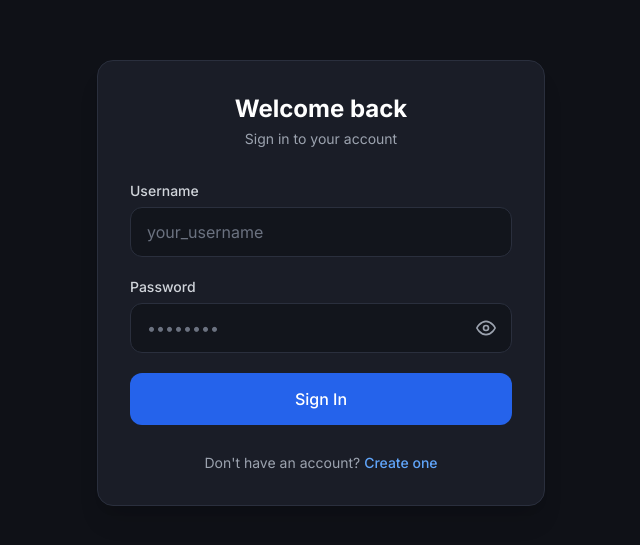
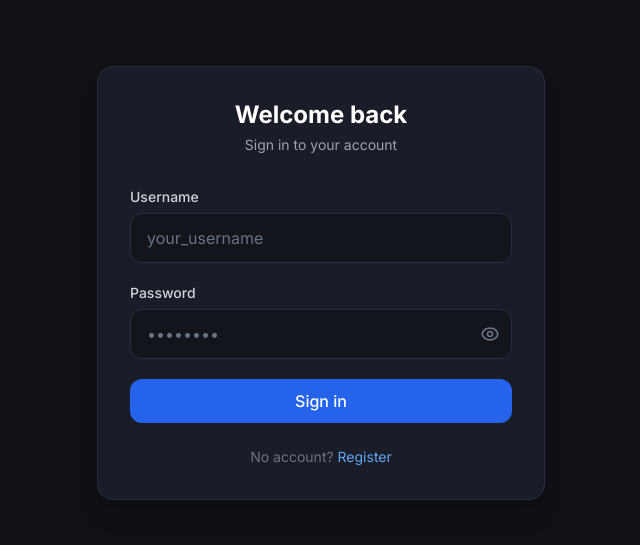
Before and after one commit to faham112/virtual-otp-system, a Next.js app in the folder frontend/: page /login in a window 1280 px wide. Shown: the part 117-662 px from the top of the page, without its empty margins (319-959 px from the left). Built offline with nearby package versions, Linux system fonts and the light colour scheme; no server answers.

Commit message:
v2.3: catalog uses make_fivesim + admin login redirects to /admin

```diff
--- a/frontend/app/login/page.tsx
+++ b/frontend/app/login/page.tsx
@@ -31,7 +31,11 @@ export default function LoginPage() {
       });
 
       Cookies.set("token", res.data.access_token, { expires: 7, sameSite: "lax" });
-      router.push("/dashboard");
+      if (res.data.is_admin) {
+        router.push("/admin");
+      } else {
+        router.push("/dashboard");
+      }
     } catch (err: any) {
       const detail = err.response?.data?.detail;
       setError(typeof detail === "string" ? detail : "Login failed. Check credentials.");
@@ -83,44 +87,32 @@ export default function LoginPage() {
               <button
                 type="button"
                 onClick={() => setShowPassword(!showPassword)}
-                className="absolute right-3 top-1/2 -translate-y-1/2 text-gray-400 hover:text-gray-200 transition p-1"
-                aria-label={showPassword ? "Hide password" : "Show password"}
+                className="absolute right-3 top-1/2 -translate-y-1/2 text-gray-500 hover:text-gray-300"
                 tabIndex={-1}
               >
                 {showPassword ? (
-                  <svg xmlns="http://www.w3.org/2000/svg" width="20" height="20" viewBox="0 0 24 24" fill="none" stroke="currentColor" strokeWidth="2" strokeLinecap="round" strokeLinejoin="round">
-                    <path d="M17.94 17.94A10.07 10.07 0 0 1 12 20c-7 0-11-8-11-8a18.45 18.45 0 0 1 5.06-5.94M9.9 4.24A9.12 9.12 0 0 1 12 4c7 0 11 8 11 8a18.5 18.5 0 0 1-2.16 3.19m-6.72-1.07a3 3 0 1 1-4.24-4.24" />
-                    <line x1="1" y1="1" x2="23" y2="23" />
+                  <svg className="w-5 h-5" fill="none" viewBox="0 0 24 24" stroke="currentColor">
+                    <path strokeLinecap="round" strokeLinejoin="round" strokeWidth={2} d="M13.875 18.825A10.05 10.05 0 0112 19c-4.478 0-8.268-2.943-9.543-7a9.97 9.97 0 011.563-3.029m5.858.908a3 3 0 114.243 4.243M9.878 9.878l4.242 4.242M9.88 9.88l-3.29-3.29m7.532 7.532l3.29 3.29M3 3l3.59 3.59m0 0A9.953 9.953 0 0112 5c4.478 0 8.268 2.943 9.543 7a10.025 10.025 0 01-4.132 5.411m0 0L21 21" />
                   </svg>
                 ) : (
-                  <svg xmlns="http://www.w3.org/2000/svg" width="20" height="20" viewBox="0 0 24 24" fill="none" stroke="currentColor" strokeWidth="2" strokeLinecap="round" strokeLinejoin="round">
-                    <path d="M1 12s4-8 11-8 11 8 11 8-4 8-11 8-11-8-11-8z" />
-                    <circle cx="12" cy="12" r="3" />
+                  <svg className="w-5 h-5" fill="none" viewBox="0 0 24 24" stroke="currentColor">
+                    <path strokeLinecap="round" strokeLinejoin="round" strokeWidth={2} d="M15 12a3 3 0 11-6 0 3 3 0 016 0z" />
+                    <path strokeLinecap="round" strokeLinejoin="round" strokeWidth={2} d="M2.458 12C3.732 7.943 7.523 5 12 5c4.478 0 8.268 2.943 9.542 7-1.274 4.057-5.064 7-9.542 7-4.477 0-8.268-2.943-9.542-7z" />
                   </svg>
                 )}
               </button>
             </div>
           </div>
 
-          <button type="submit" disabled={loading} className="w-full btn-primary py-3.5">
-            {loading ? (
-              <span className="flex items-center justify-center gap-2">
-                <svg className="animate-spin h-4 w-4" viewBox="0 0 24 24">
-                  <circle className="opacity-25" cx="12" cy="12" r="10" stroke="currentColor" strokeWidth="4" fill="none" />
-                  <path className="opacity-75" fill="currentColor" d="M4 12a8 8 0 018-8V0C5.373 0 0 5.373 0 12h4z" />
-                </svg>
-                Signing in...
-              </span>
-            ) : (
-              "Sign In"
-            )}
+          <button type="submit" disabled={loading} className="btn-primary w-full">
+            {loading ? "Signing in..." : "Sign in"}
           </button>
         </form>
 
-        <p className="text-center mt-7 text-sm text-gray-400">
-          Don&apos;t have an account?{" "}
-          <Link href="/register" className="text-blue-400 hover:text-blue-300 font-medium">
-            Create one
+        <p className="text-center text-sm text-gray-500 mt-6">
+          No account?{" "}
+          <Link href="/register" className="text-blue-400 hover:text-blue-300">
+            Register
           </Link>
         </p>
       </div>
```
Also changed, not shown: 1 other file (tests, documents, lock files or other folders).
